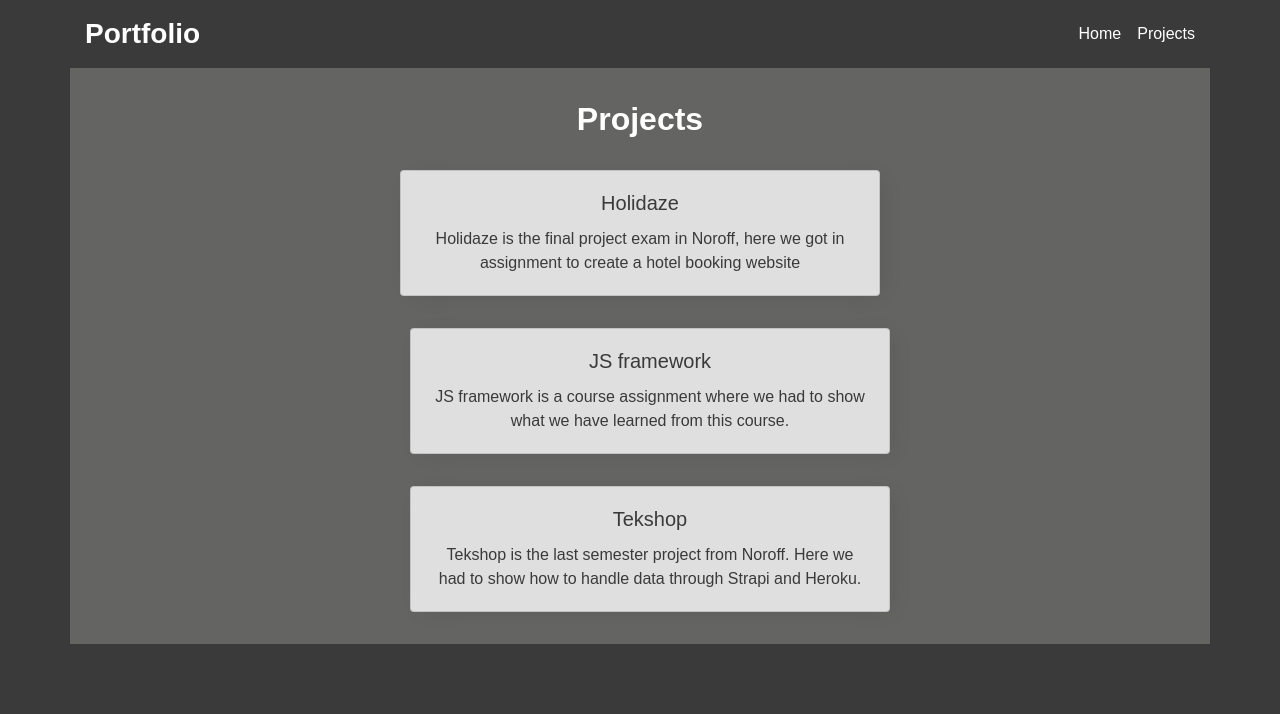
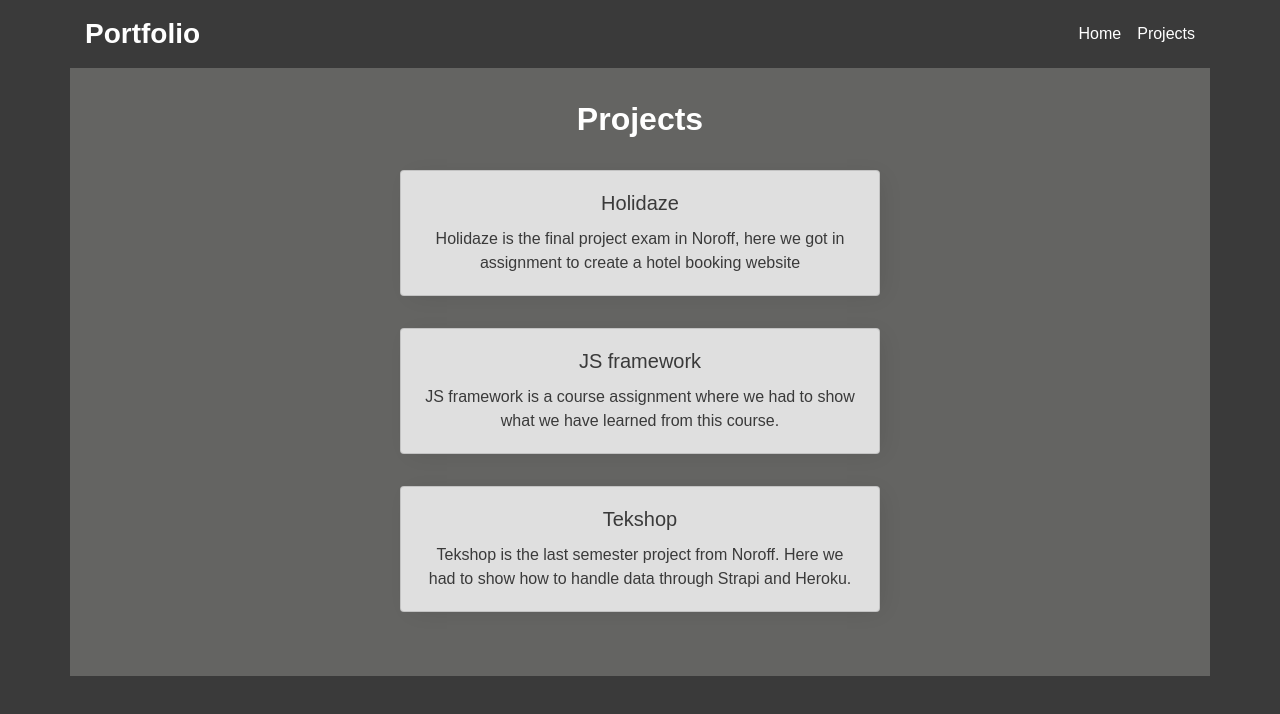
Before and after one commit to MinhBuiCong/last-portfolio-noroff, a React (Create React App) app: page /projects in a window 1280 px wide. Shown: the top 714 px of the page. Built offline with nearby package versions, Linux system fonts and the light colour scheme.

Commit message:
Update _projects.scss

```diff
--- a/src/sass/partials/_projects.scss
+++ b/src/sass/partials/_projects.scss
@@ -5,7 +5,7 @@
   display: flex;
   flex-direction: column;
   align-items: center;
-  padding-top: 2rem;
+  padding: 2rem 0;
   .project-title {
     margin-bottom: 2rem;
     font-family: $font-heading;
@@ -13,7 +13,7 @@
     color: $heading-color;
   }
   .card-link {
-    margin-bottom: 2rem;
+    margin: 0 auto 2rem auto;
     text-decoration: none;
     color: $navbar-color;
     box-shadow: $box-shadow;
```
